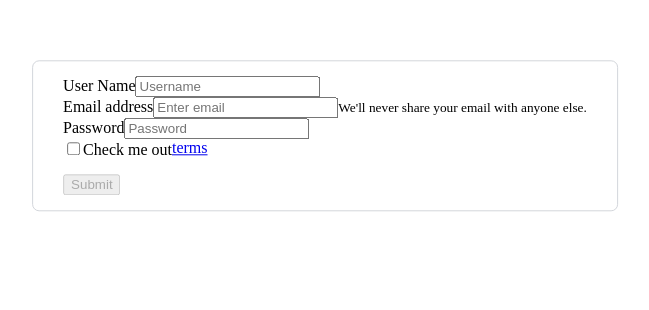
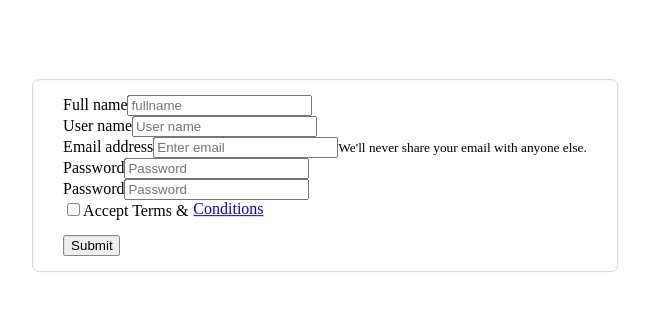
Before and after one commit to AVerba/goit-react-hw-08-phonebook, a React (Create React App) app: page /register in a window 1280 px wide. Shown: the part 234-544 px from the top of the page, without its empty margins (315-964 px from the left). Built offline with nearby package versions, Linux system fonts and the light colour scheme.

Commit message:
finished with forms

```diff
--- a/package.json
+++ b/package.json
@@ -6,6 +6,7 @@
   "dependencies": {
     "@emotion/react": "^11.9.3",
     "@emotion/styled": "^11.9.3",
+    "@hookform/resolvers": "^2.9.2",
     "@mui/icons-material": "^5.8.4",
     "@mui/material": "^5.8.5",
     "@reduxjs/toolkit": "^1.8.2",
@@ -20,13 +21,15 @@
     "react": "^18.0.0",
     "react-bootstrap": "^2.4.0",
     "react-dom": "^18.0.0",
+    "react-hook-form": "^7.33.0",
     "react-phone-input-2": "^2.15.0",
     "react-redux": "^8.0.2",
     "react-router-dom": "^6.3.0",
     "react-scripts": "5.0.0",
     "redux-persist": "^6.0.0",
     "shortid": "^2.2.16",
-    "web-vitals": "^2.1.3"
+    "web-vitals": "^2.1.3",
+    "yup": "^0.32.11"
   },
   "scripts": {
     "start": "react-scripts start",
--- a/src/views/LoginView/LoginView.jsx
+++ b/src/views/LoginView/LoginView.jsx
@@ -1,27 +1,93 @@
-import styles from './LoginView.module.css';
+import { useState } from 'react';
+import { useForm } from 'react-hook-form';
+import { yupResolver } from '@hookform/resolvers/yup';
+import * as Yup from 'yup';
+
 import Form from 'react-bootstrap/Form';
 import Button from 'react-bootstrap/Button';
 
+import styles from './LoginView.module.css';
+
 export const LoginView = () => {
+  const initState = {
+    email: '',
+    password: '',
+  };
+  const [initialValues, setInitialValues] = useState(initState);
+
+  const validationSchema = Yup.object().shape({
+    email: Yup.string().required('Email is required').email('Email is invalid'),
+    password: Yup.string()
+      .required('Password is required')
+      .min(6, 'Password must be at least 6 characters')
+      .max(40, 'Password must not exceed 40 characters'),
+  });
+  const onSubmit = (data, e) => {
+    e.preventDefault();
+    console.log('Values:::', data);
+    resetAllFields();
+  };
+  const onError = error => {
+    console.log('ERROR:::', error);
+  };
+  const resetAllFields = () => {
+    resetField('email');
+    resetField('password');
+  };
+
+  const {
+    register,
+    handleSubmit,
+    resetField,
+    watch,
+    formState: { errors },
+  } = useForm({
+    mode: 'onTouched',
+    reValidateMode: 'onChange',
+    defaultValues: initialValues,
+    resolver: yupResolver(validationSchema),
+  });
+
   return (
     <div className={styles.container}>
-      <Form formclassName={styles.formLogin}>
+      <Form
+        formclassName={styles.formLogin}
+        onSubmit={handleSubmit(onSubmit, onError)}
+      >
         <Form.Group className="mb-3" controlId="formBasicEmail">
           <Form.Label>Email address</Form.Label>
-          <Form.Control type="email" placeholder="Enter email" />
-          <Form.Text className="text-muted">
-            We'll never share your email with anyone else.
-          </Form.Text>
+
+          <Form.Control
+            type="email"
+            placeholder="Enter email"
+            {...register('email')}
+          />
+          {errors.email ? (
+            <Form.Text className="text-danger">
+              {errors.email.message}
+            </Form.Text>
+          ) : (
+            <Form.Text className="text-muted">
+              We'll never share your email with anyone else.
+            </Form.Text>
+          )}
         </Form.Group>
 
         <Form.Group className="mb-3" controlId="formBasicPassword">
           <Form.Label>Password</Form.Label>
-          <Form.Control type="password" placeholder="Password" />
+          <Form.Control
+            type="password"
+            placeholder="Password"
+            {...register('password')}
+          />
+          {errors.password && (
+            <Form.Text className="text-danger">
+              {errors.password.message}
+            </Form.Text>
+          )}
         </Form.Group>
-        <Form.Group className="mb-3" controlId="formBasicCheckbox">
-          <Form.Check type="checkbox" label="Check me out" />
-        </Form.Group>
-        <Button variant="primary" type="submit" disabled>
+
+        <Button variant="primary" type="submit">
           Submit
         </Button>
       </Form>
--- a/src/views/RegisterView/RegisterView.jsx
+++ b/src/views/RegisterView/RegisterView.jsx
@@ -1,34 +1,180 @@
+import { useState, useEffect } from 'react';
+import { useForm } from 'react-hook-form';
+import { yupResolver } from '@hookform/resolvers/yup';
+import * as Yup from 'yup';
+
 import Button from 'react-bootstrap/Button';
 import Form from 'react-bootstrap/Form';
 
 import styles from './RegisterView.module.css';
 
 export const RegisterView = () => {
+  const initState = {
+    fullname: '',
+    username: '',
+    email: '',
+    password: '',
+    confirmPassword: '',
+    acceptTerms: false,
+  };
+  const [initialValues, setInitialValues] = useState(initState);
+  useEffect(() => {
+    console.log(initialValues.acceptTerms);
+  }, [initialValues.acceptTerms]);
+
+  const validationSchema = Yup.object().shape({
+    fullname: Yup.string().required('Fullname is required'),
+    username: Yup.string()
+      .required('Username is required')
+      .min(6, 'Username must be at least 6 characters')
+      .max(20, 'Username must not exceed 20 characters'),
+    email: Yup.string().required('Email is required').email('Email is invalid'),
+    password: Yup.string()
+      .required('Password is required')
+      .min(6, 'Password must be at least 6 characters')
+      .max(40, 'Password must not exceed 40 characters'),
+    confirmPassword: Yup.string()
+      .required('Confirm Password is required')
+      .oneOf([Yup.ref('password'), null], 'Confirm Password does not match'),
+    acceptTerms: Yup.bool().oneOf([true], 'Accept Terms is required'),
+  });
+  const onSubmit = (data, e) => {
+    e.preventDefault();
+    console.log('Values:::', data);
+    resetAllFields();
+  };
+  const onError = error => {
+    console.log('ERROR:::', error);
+  };
+  const resetAllFields = () => {
+    resetField('fullname');
+    resetField('username');
+    resetField('email');
+    resetField('password');
+    resetField('confirmPassword');
+    resetField('acceptTerms');
+  };
+
+  const {
+    register,
+    resetField,
+    handleSubmit,
+    watch,
+    formState: { errors },
+  } = useForm({
+    mode: 'onTouched',
+    reValidateMode: 'onChange',
+    defaultValues: initialValues,
+    resolver: yupResolver(validationSchema),
+  });
+
   return (
     <div className={styles.container}>
-      <Form formclassName={styles.formReg}>
+      <Form
+        formclassName={styles.formReg}
+        onSubmit={handleSubmit(onSubmit, onError)}
+      >
         <Form.Group className="mb-3" controlId="formBasicText">
-          <Form.Label>User Name</Form.Label>
-          <Form.Control type="text" placeholder="Username" />
+          <Form.Label>Full name</Form.Label>
+
+          <Form.Control
+            type="text"
+            placeholder="fullname"
+            {...register('fullname')}
+          />
+          {errors.fullname && (
+            <Form.Text className="text-danger">
+              {errors.fullname.message}
+            </Form.Text>
+          )}
         </Form.Group>
+        <Form.Group className="mb-3" controlId="formBasicText">
+          <Form.Label>User name</Form.Label>
+
+          <Form.Control
+            type="text"
+            placeholder="User name"
+            {...register('username')}
+          />
+          {errors.username && (
+            <Form.Text className="text-danger">
+              {errors.username.message}
+            </Form.Text>
+          )}
+        </Form.Group>
+
         <Form.Group className="mb-3" controlId="formBasicEmail">
           <Form.Label>Email address</Form.Label>
-          <Form.Control type="email" placeholder="Enter email" />
-          <Form.Text className="text-muted">
-            We'll never share your email with anyone else.
-          </Form.Text>
+
+          <Form.Control
+            type="email"
+            placeholder="Enter email"
+            {...register('email')}
+          />
+          {errors.email ? (
+            <Form.Text className="text-danger">
+              {errors.email.message}
+            </Form.Text>
+          ) : (
+            <Form.Text className="text-muted">
+              We'll never share your email with anyone else.
+            </Form.Text>
+          )}
         </Form.Group>
 
         <Form.Group className="mb-3" controlId="formBasicPassword">
           <Form.Label>Password</Form.Label>
-          <Form.Control type="password" placeholder="Password" />
+          <Form.Control
+            type="password"
+            placeholder="Password"
+            {...register('password')}
+          />
+          {errors.password && (
+            <Form.Text className="text-danger">
+              {errors.password.message}
+            </Form.Text>
+          )}
         </Form.Group>
+
+        <Form.Group className="mb-3" controlId="formBasicPassword">
+          <Form.Label>Password</Form.Label>
+          <Form.Control
+            type="password"
+            placeholder="Password"
+            {...register('confirmPassword')}
+          />
+          {errors.confirmPassword && (
+            <Form.Text className="text-danger">
+              {errors.confirmPassword.message}
+            </Form.Text>
+          )}
+        </Form.Group>
+
         <Form.Group className={styles.checkbox} controlId="formBasicCheckbox">
-          <Form.Check type="checkbox" label="Check me out" />
-          <a href="#">terms</a>
+          <Form.Check
+            className={styles.check}
+            type="checkbox"
+            label="Accept Terms & "
+            {...register('acceptTerms')}
+          />
+          <a href="#" className={styles.condition}>
+            {' '}
+            Conditions
+          </a>
+          {errors.acceptTerms && (
+            <Form.Text className="text-danger">
+              {errors.acceptTerms.message}
+            </Form.Text>
+          )}
+
           {/*className="mb-3"*/}
         </Form.Group>
-        <Button variant="primary" type="submit" disabled>
+
+        <Button
+          variant="primary"
+          type="submit"
+          disabled={initialValues.acceptTerms}
+        >
           Submit
         </Button>
       </Form>
--- a/src/views/RegisterView/RegisterView.module.css
+++ b/src/views/RegisterView/RegisterView.module.css
@@ -2,7 +2,7 @@
   position: absolute;
   top: 50%;
   left: 50%;
-  transform: translate(-50%, -70%);
+  transform: translate(-50%, -45%);
 
   min-width: 500px;
   margin-left: auto;
@@ -15,3 +15,6 @@
   display: flex;
   padding-bottom: 15px;
 }
+.condition {
+  margin-left: 5px;
+}
```
Also changed, not shown: 1 other file (tests, documents, lock files or other folders).
